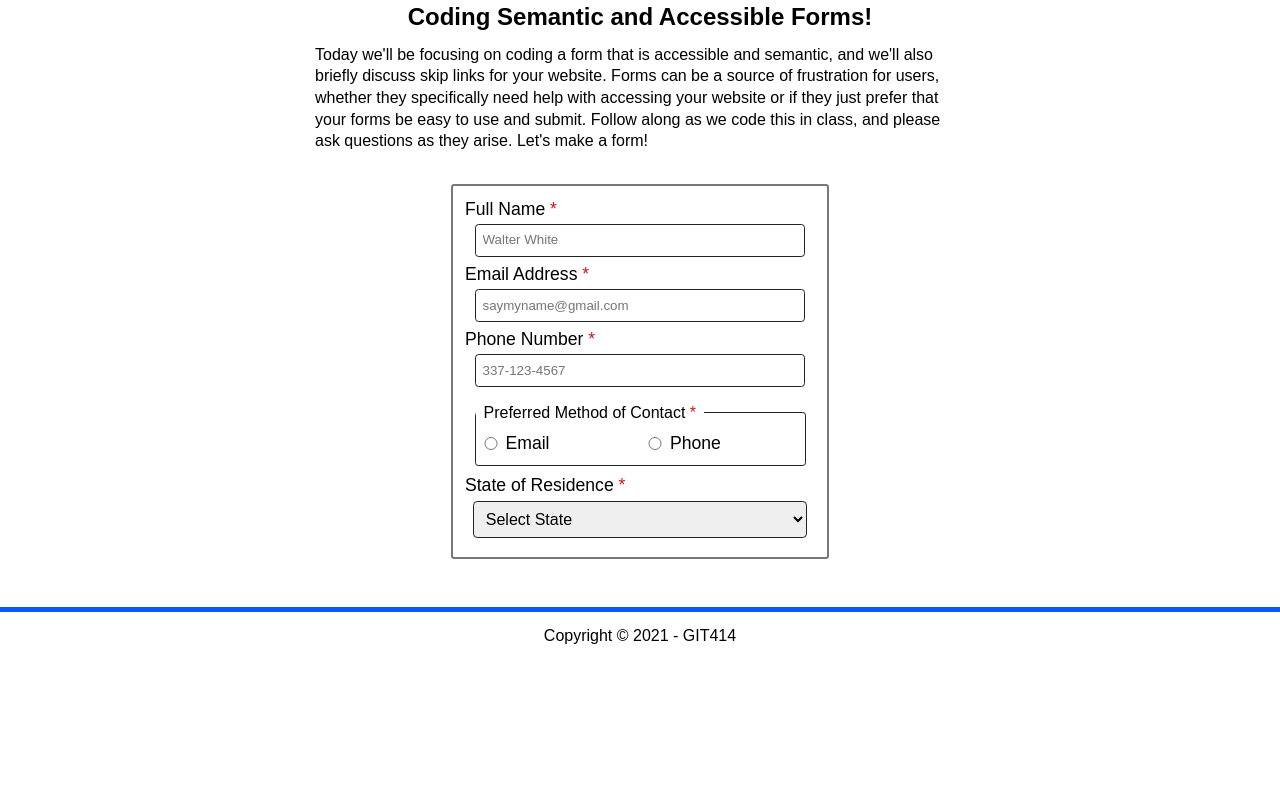
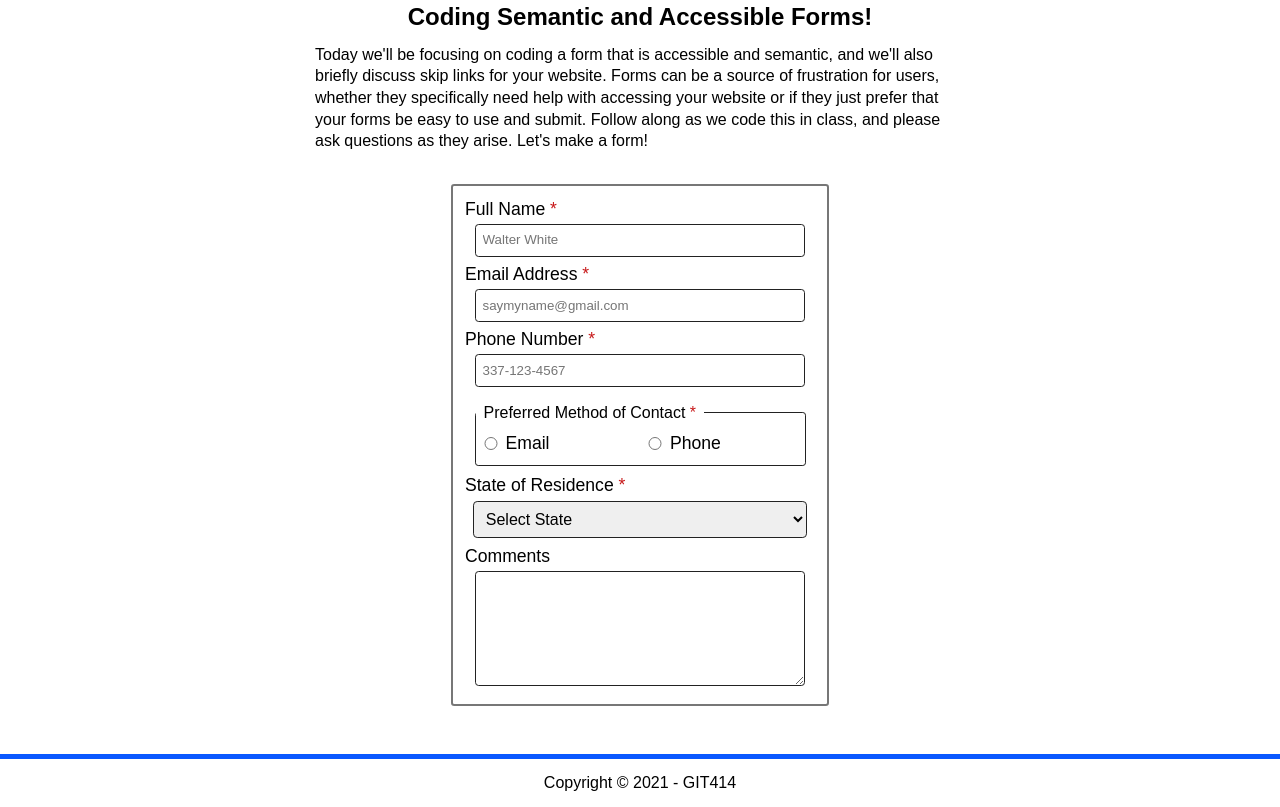
Before and after one commit to js991284/Assignment-1, a plain HTML site: page index.html in a window 1280 px wide. Shown: the part 527-1334 px from the top of the page. Before the commit the page ends 1187 px from the top, so only its background shows below. Drawn offline with Linux system fonts and the light colour scheme.

Commit message:
comments

```diff
--- a/index.html
+++ b/index.html
@@ -105,6 +105,11 @@
 					<option value="WI">Wisconsin</option>
 					<option value="WY">Wyoming</option>
 				</select>
+
+				<!-- Comments -->
+				<label for="comments">Comments</label>
+				<textarea id="comments" name="comments"></textarea>
+
 			</form>
 		</article>
 	</main>
```
